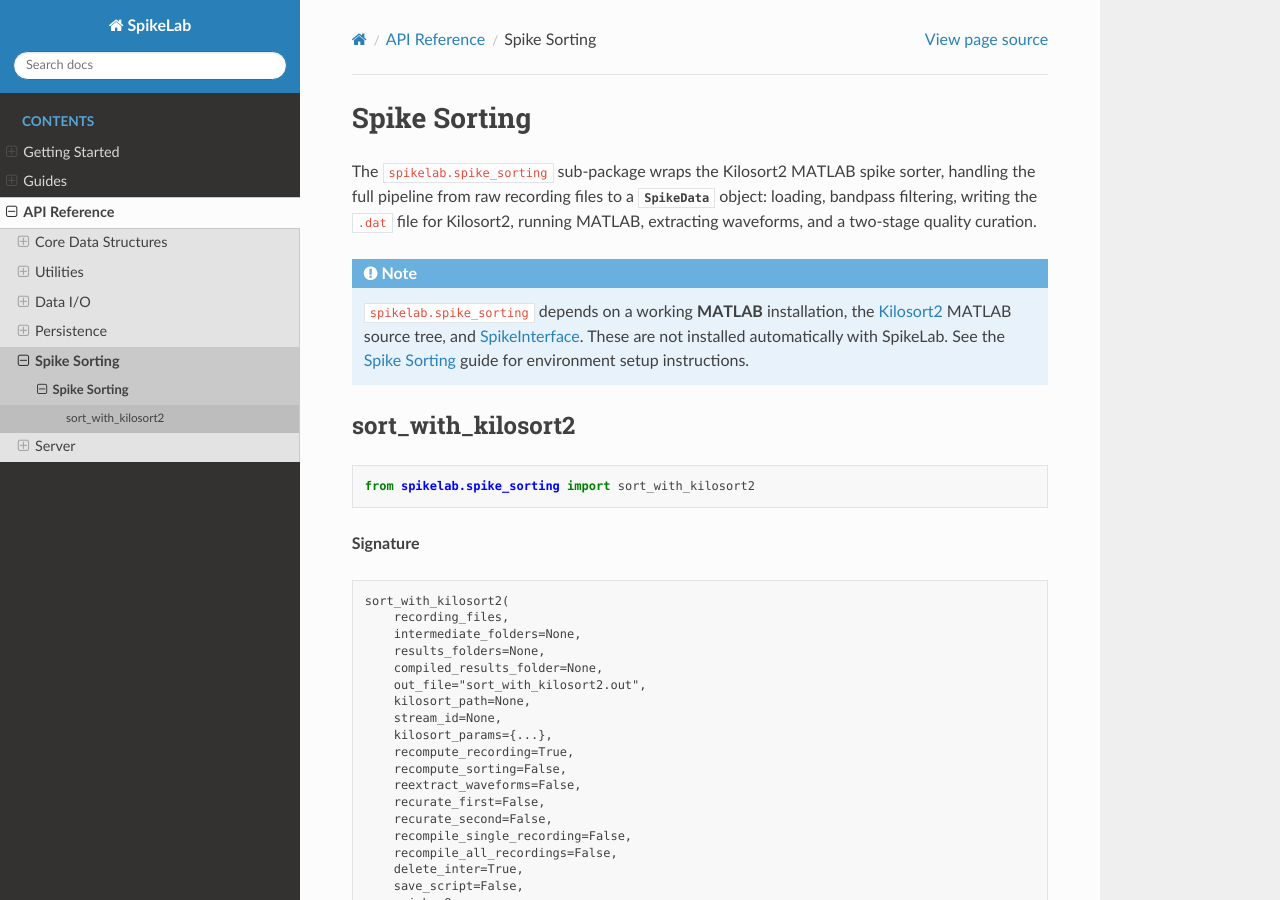
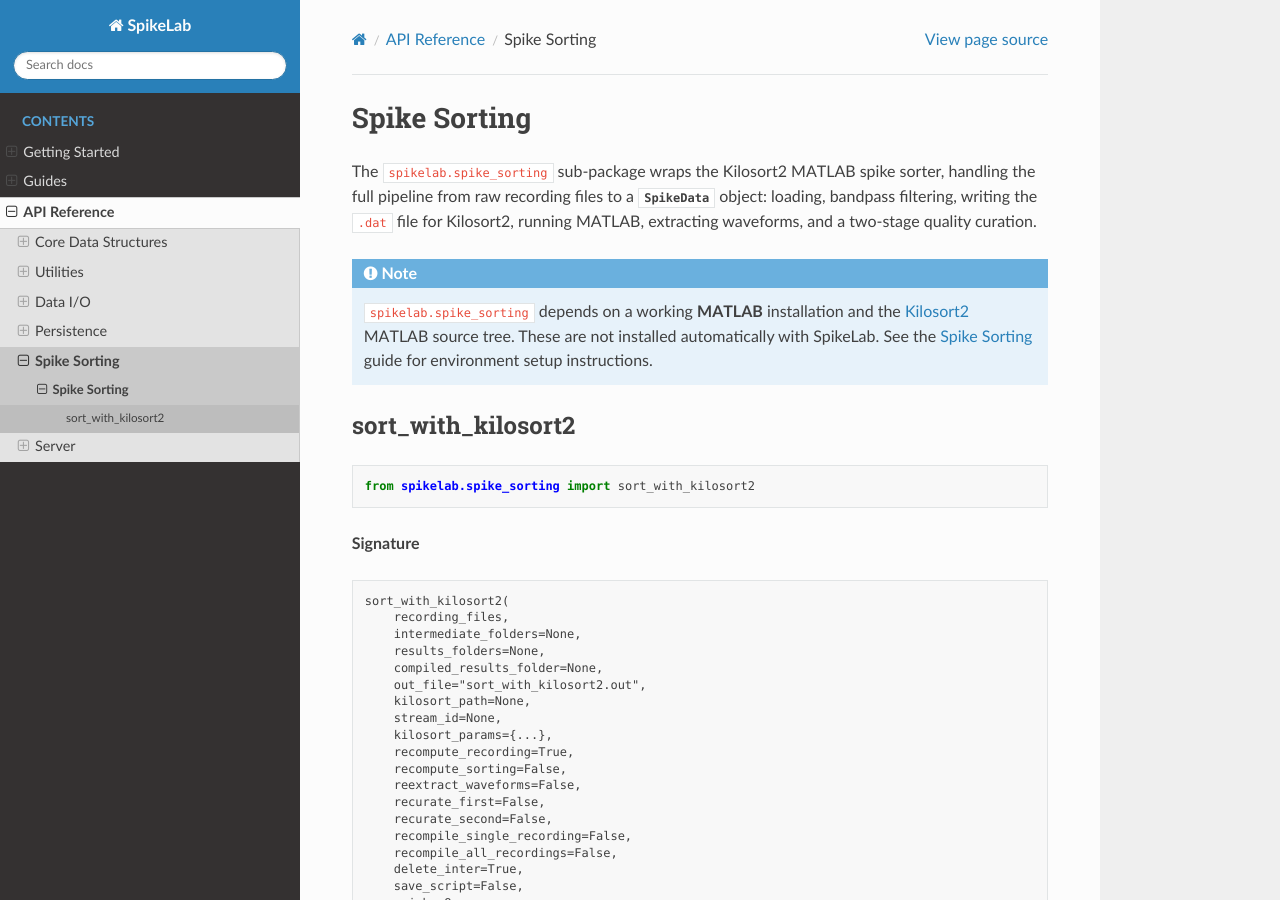
Before and after one commit to braingeneers/SpikeLab, a Sphinx documentation site: the page built from docs/source/api/spike_sorting.rst, in a window 1280 px wide and 900 px high. Built offline with Sphinx 7.4.7 and the Read the Docs theme 3.1.0, drawn with Linux system fonts in a browser that asks for light colours.

Commit message:
Update docs to reflect spike-sorting optional dependency group
SpikeInterface is now installed via pip install spikelab[spike-sorting]
instead of manually. Remove it from the "not installed automatically"
notes in the API reference and guide, add the spike-sorting extra to
the installation docs table, and update the README optional deps table.

Co-Authored-By: Claude Opus 4.6 (1M context) <noreply@anthropic.com>

```diff
--- a/docs/source/api/spike_sorting.rst
+++ b/docs/source/api/spike_sorting.rst
@@ -10,10 +10,9 @@ and a two-stage quality curation.
 
 .. note::
 
-   ``spikelab.spike_sorting`` depends on a working **MATLAB** installation,
-   the `Kilosort2 <https://github.com/MouseLand/Kilosort2>`_ MATLAB source
-   tree, and `SpikeInterface <https://spikeinterface.readthedocs.io/>`_.
-   These are not installed automatically with SpikeLab.  See the
+   ``spikelab.spike_sorting`` depends on a working **MATLAB** installation
+   and the `Kilosort2 <https://github.com/MouseLand/Kilosort2>`_ MATLAB source
+   tree. These are not installed automatically with SpikeLab.  See the
    :doc:`/guides/spike_sorting` guide for environment setup instructions.
 
 .. _spikesorting-api:
--- a/docs/source/getting_started/installation.rst
+++ b/docs/source/getting_started/installation.rst
@@ -36,6 +36,9 @@ Install only what you need:
    * - ``s3``
      - ``pip install spikelab[s3]``
      - boto3 (Amazon S3 access)
+   * - ``spike-sorting``
+     - ``pip install spikelab[spike-sorting]``
+     - spikeinterface, natsort, six (Kilosort2 pipeline)
    * - ``gplvm``
      - ``pip install spikelab[gplvm]``
      - poor-man-gplvm, jax, jaxlib, jaxopt, optax
--- a/docs/source/guides/spike_sorting.rst
+++ b/docs/source/guides/spike_sorting.rst
@@ -16,14 +16,13 @@ raw recordings and returns the curated results as
 Prerequisites
 -------------
 
-The spike-sorting pipeline requires three external components that are **not**
+The spike-sorting pipeline requires two external components that are **not**
 installed automatically with SpikeLab:
 
 1. **MATLAB** (R2019b or later recommended).
 2. **Kilosort2** — clone from `MouseLand/Kilosort2
    <https://github.com/MouseLand/Kilosort2>`_ and note the path to the root
    directory (the folder that contains ``master_kilosort.m``).
-3. **SpikeInterface** — ``pip install spikeinterface``.
 
 For Maxwell Biosystems ``.h5`` files the HDF5 decompression plugin must also be
 installed; follow the instructions printed by the loader if the plugin is
```
Also changed, not shown: README.md (+1 -1 lines).
